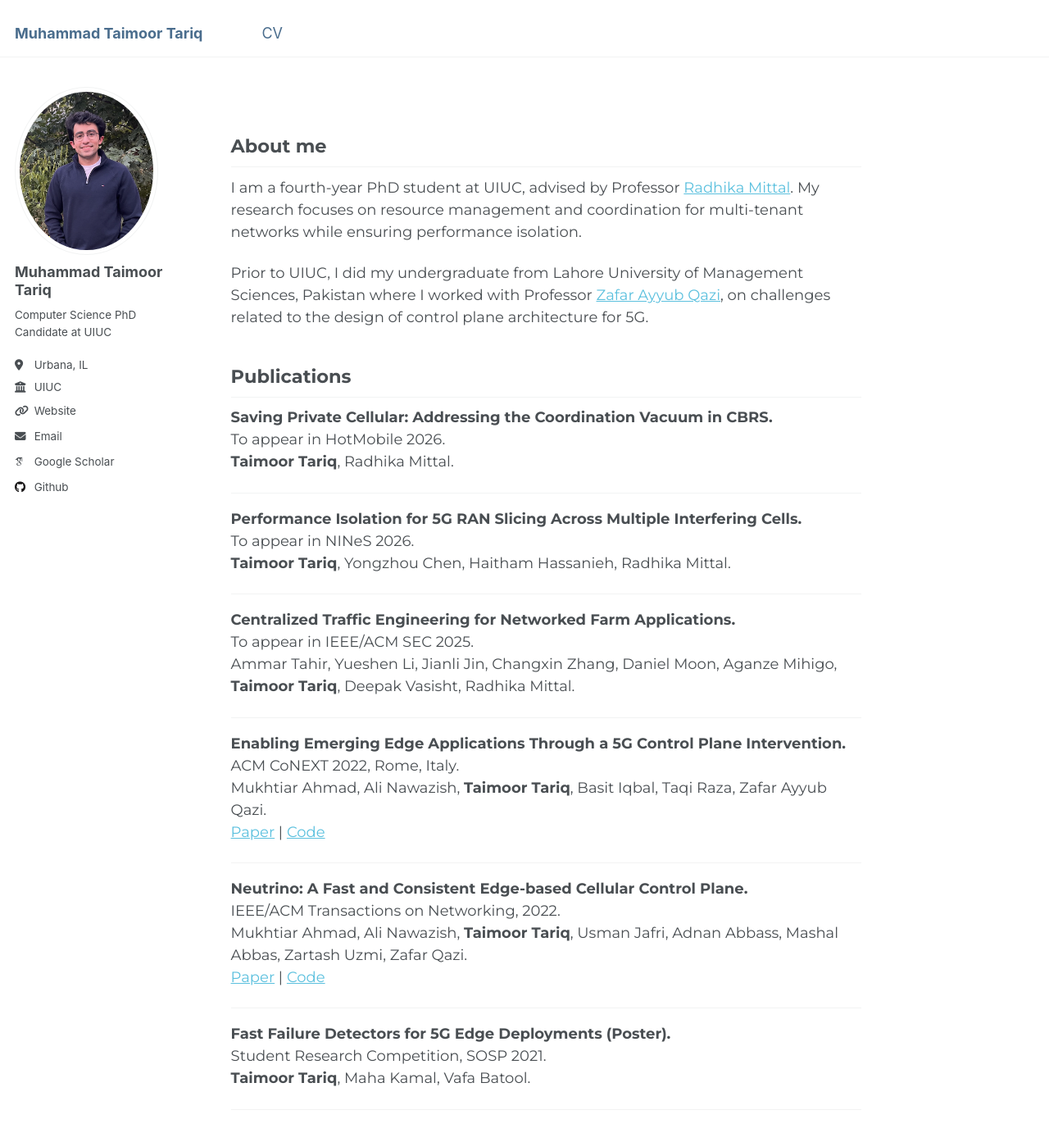
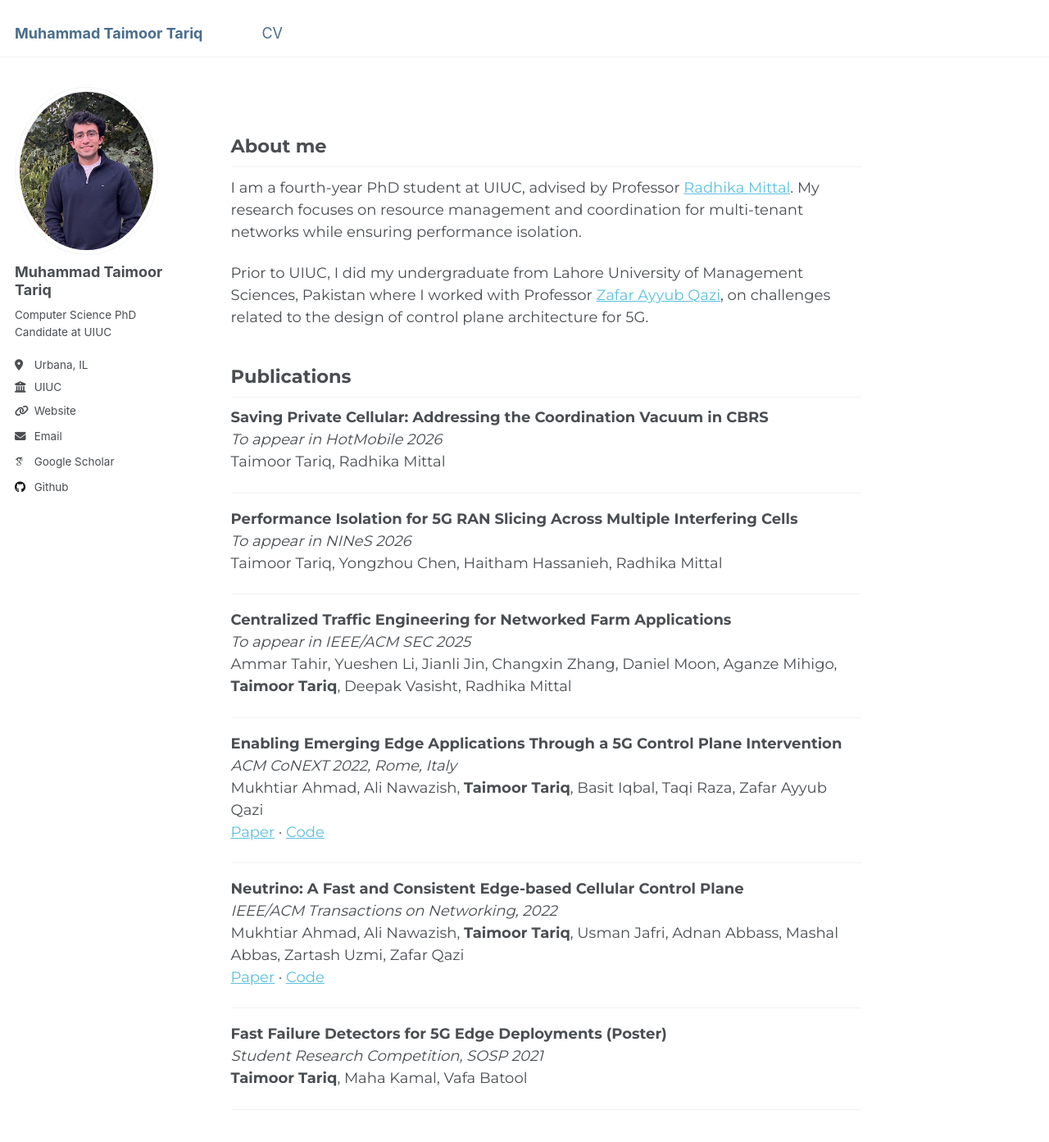
Before and after one commit to taimoortt/taimoortt.github.io, a Jekyll site: the page built from _pages/about.md, in a window 1280 px wide and 1400 px high. Shown: the top 1393 px of the window at 82% size. Built offline with Jekyll 4.4.1, drawn with Linux system fonts in a browser that asks for light colours; some web fonts are replaced.

```diff
--- a/_pages/about.md
+++ b/_pages/about.md
@@ -14,41 +14,40 @@ I am a fourth-year PhD student at UIUC, advised by Professor [Radhika Mittal](ht
 Prior to UIUC, I did my undergraduate from Lahore University of Management Sciences, Pakistan where I worked with Professor [Zafar Ayyub Qazi](https://web.lums.edu.pk/~zafar/), on challenges related to the design of control plane architecture for 5G.
 
 ## Publications
-
-**Saving Private Cellular: Addressing the Coordination Vacuum in CBRS.**
-To appear in HotMobile 2026.
-**Taimoor Tariq**, Radhika Mittal.
+**Saving Private Cellular: Addressing the Coordination Vacuum in CBRS**
+*To appear in HotMobile 2026*
+Taimoor Tariq, Radhika Mittal
 
 ---
 
-**Performance Isolation for 5G RAN Slicing Across Multiple Interfering Cells.**
-To appear in NINeS 2026.
-**Taimoor Tariq**, Yongzhou Chen, Haitham Hassanieh, Radhika Mittal.
+**Performance Isolation for 5G RAN Slicing Across Multiple Interfering Cells**
+*To appear in NINeS 2026*
+Taimoor Tariq, Yongzhou Chen, Haitham Hassanieh, Radhika Mittal
 
 ---
 
-**Centralized Traffic Engineering for Networked Farm Applications.**
-To appear in IEEE/ACM SEC 2025.
-Ammar Tahir, Yueshen Li, Jianli Jin, Changxin Zhang, Daniel Moon, Aganze Mihigo, **Taimoor Tariq**, Deepak Vasisht, Radhika Mittal.
+**Centralized Traffic Engineering for Networked Farm Applications**
+*To appear in IEEE/ACM SEC 2025*
+Ammar Tahir, Yueshen Li, Jianli Jin, Changxin Zhang, Daniel Moon, Aganze Mihigo, **Taimoor Tariq**, Deepak Vasisht, Radhika Mittal
 
 ---
 
-**Enabling Emerging Edge Applications Through a 5G Control Plane Intervention.**
-   ACM CoNEXT 2022, Rome, Italy.
-   Mukhtiar Ahmad, Ali Nawazish, **Taimoor Tariq**, Basit Iqbal, Taqi Raza, Zafar Ayyub Qazi.
-   [Paper](https://dl.acm.org/doi/10.1145/3555050.3569130) | [Code](https://github.com/nsgLUMS/cellclone)
+**Enabling Emerging Edge Applications Through a 5G Control Plane Intervention**
+*ACM CoNEXT 2022, Rome, Italy*
+Mukhtiar Ahmad, Ali Nawazish, **Taimoor Tariq**, Basit Iqbal, Taqi Raza, Zafar Ayyub Qazi
+[Paper](https://dl.acm.org/doi/10.1145/3555050.3569130) · [Code](https://github.com/nsgLUMS/cellclone)
 
 ---
 
-**Neutrino: A Fast and Consistent Edge-based Cellular Control Plane.**
-   IEEE/ACM Transactions on Networking, 2022.
-   Mukhtiar Ahmad, Ali Nawazish, **Taimoor Tariq**, Usman Jafri, Adnan Abbass, Mashal Abbas, Zartash Uzmi, Zafar Qazi.
-   [Paper](https://ieeexplore.ieee.org/document/9885031) | [Code](https://github.com/nsgLUMS/neutrino)
+**Neutrino: A Fast and Consistent Edge-based Cellular Control Plane**
+*IEEE/ACM Transactions on Networking, 2022*
+Mukhtiar Ahmad, Ali Nawazish, **Taimoor Tariq**, Usman Jafri, Adnan Abbass, Mashal Abbas, Zartash Uzmi, Zafar Qazi
+[Paper](https://ieeexplore.ieee.org/document/9885031) · [Code](https://github.com/nsgLUMS/neutrino)
 
 ---
 
-**Fast Failure Detectors for 5G Edge Deployments (Poster).**
-   Student Research Competition, SOSP 2021.
-   **Taimoor Tariq**, Maha Kamal, Vafa Batool.
+**Fast Failure Detectors for 5G Edge Deployments (Poster)**
+*Student Research Competition, SOSP 2021*
+**Taimoor Tariq**, Maha Kamal, Vafa Batool
 
 ---
```
